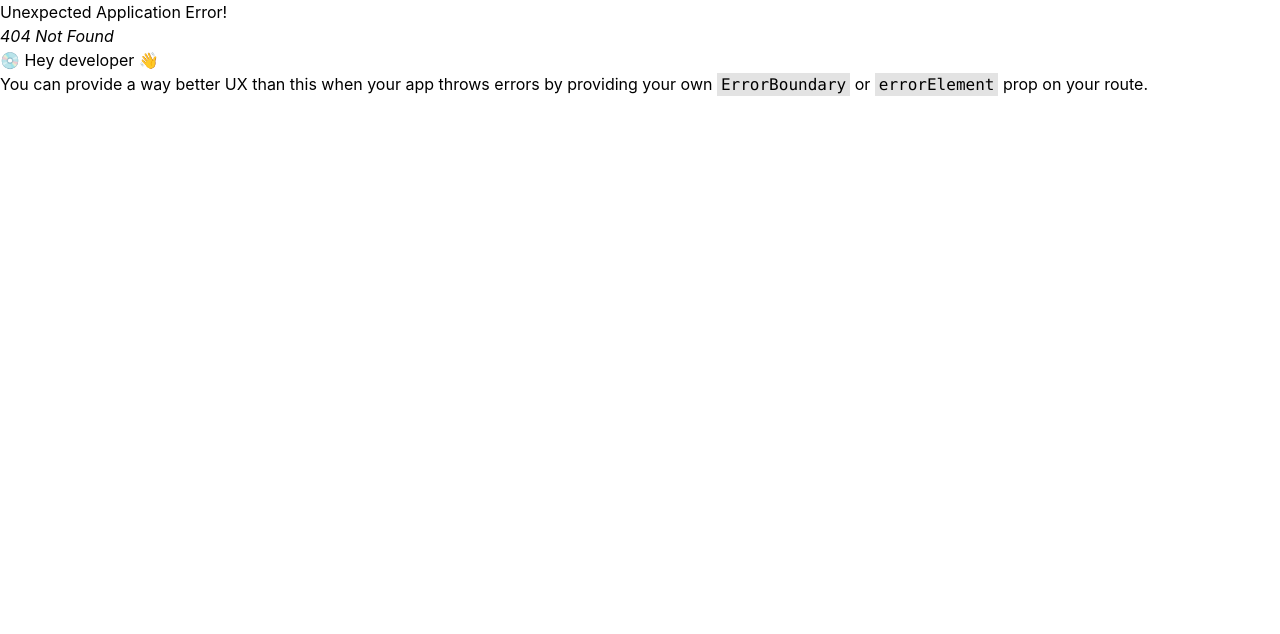
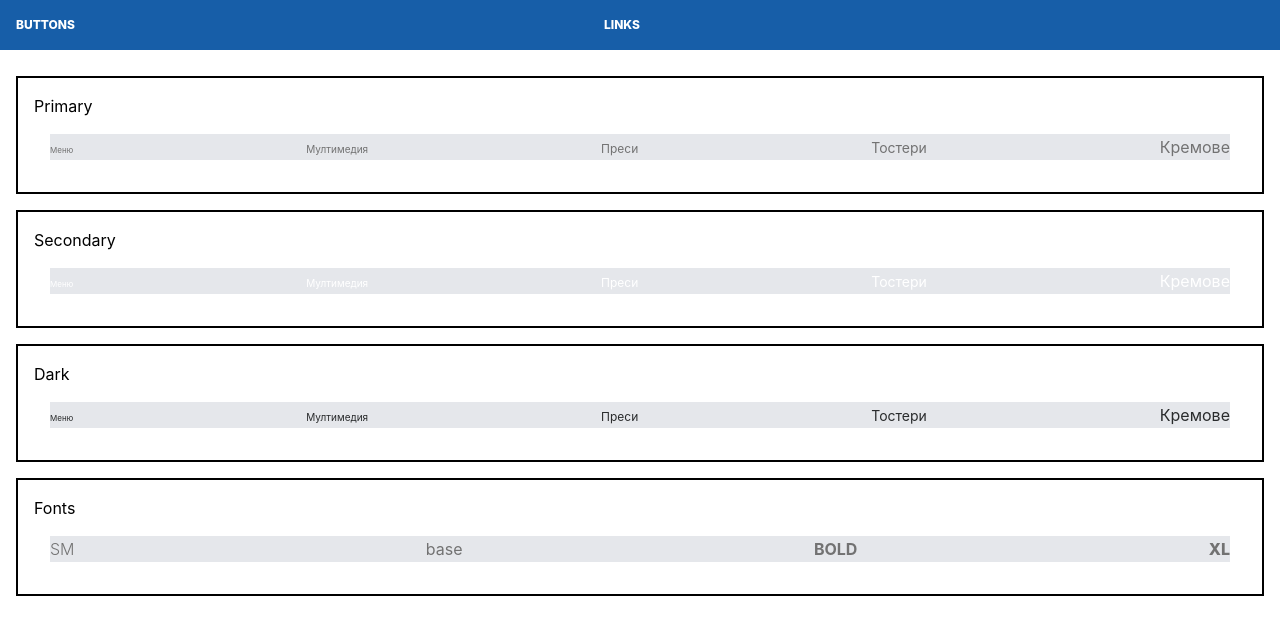
Before and after one commit to krasenDimitrov90/e-commerce, a React (Create React App) app: page /links in a window 1280 px wide. Before the commit this address had no page. Shown: the top 634 px of the page. Built offline with nearby package versions, Linux system fonts and the light colour scheme.

Commit message:
adding dark link button

```diff
--- a/src/App.js
+++ b/src/App.js
@@ -1,18 +1,34 @@
 import React from 'react';
 
-import { Router, RouterProvider ,createBrowserRouter } from 'react-router-dom';
+import { Router, RouterProvider, createBrowserRouter, NavLink, Outlet } from 'react-router-dom';
 
 import { ButtonTypes } from './components-renderer/ButtonTypes/ButtonTypes';
 import { LinkTypes } from './components-renderer/LinkTypes/LinkTypes';
+import { LinkButton } from './modules';
+
+const Layout = () => {
+
+  return (
+    <>
+      <div className='p-4 bg-blue-500 fixed top-0 w-full'>
+        <nav className='flex justify-between w-6/12'>
+          <LinkButton variant='secondary' font='xl' path='/buttons'>BUTTONS</LinkButton>
+          <LinkButton variant='secondary' font='xl' path='/links'>LINKS</LinkButton>
+        </nav>
+      </div>
+      <Outlet />
+    </>
+  );
+};
 
 const router = createBrowserRouter([
   {
     path: '/',
-    // element: <Layout />,
+    element: <Layout />,
     // errorElement: <ErrorPage />,
     children: [
-      { path: '/', element: <LinkTypes /> },
       { path: '/buttons', element: <ButtonTypes /> },
+      { path: '/links', element: <LinkTypes /> },
     ]
   }
 ]);
--- a/src/components-renderer/LinkTypes/LinkTypes.js
+++ b/src/components-renderer/LinkTypes/LinkTypes.js
@@ -11,7 +11,7 @@ export const LinkTypes = () => {
                 <div className={outContainerClass}>
                     <h1>Primary</h1>
                     <div className={innerContainerClass}>
-                        <LinkButton size='xs' path='https://www.shik.bg/search/%D0%BA%D1%80%D0%B5%D0%BC'>Меню</LinkButton>
+                        <LinkButton size='xs' path='/buttons'>Меню</LinkButton>
                         <LinkButton size='sm' path='/buttons'>Мултимедия</LinkButton>
                         <LinkButton size='base' path='/buttons'>Преси</LinkButton>
                         <LinkButton size='lg' path='/buttons'>Тостери</LinkButton>
@@ -35,6 +35,19 @@ export const LinkTypes = () => {
 
             <div>
                 <div className={outContainerClass}>
+                    <h1>Dark</h1>
+                    <div className={innerContainerClass}>
+                        <LinkButton variant='dark' size='xs' path='/buttons'>Меню</LinkButton>
+                        <LinkButton variant='dark' size='sm' path='/buttons'>Мултимедия</LinkButton>
+                        <LinkButton variant='dark' size='base' path='/buttons'>Преси</LinkButton>
+                        <LinkButton variant='dark' size='lg' path='/buttons'>Тостери</LinkButton>
+                        <LinkButton variant='dark' size='xl' path='/buttons'>Кремове</LinkButton>
+                    </div>
+                </div>
+            </div>
+
+            <div>
+                <div className={outContainerClass}>
                     <h1>Fonts</h1>
                     <div className={innerContainerClass}>
                         <LinkButton font='sm' size='xl' path='/buttons'>SM</LinkButton>
--- a/src/index.css
+++ b/src/index.css
@@ -12,6 +12,8 @@
 
 
 body {
+  padding-top: 60px;
+
   margin: 0;
   font-family: -apple-system, BlinkMacSystemFont, 'Segoe UI', 'Roboto', 'Oxygen',
     'Ubuntu', 'Cantarell', 'Fira Sans', 'Droid Sans', 'Helvetica Neue',
--- a/src/modules/Button/Button.styles.css
+++ b/src/modules/Button/Button.styles.css
@@ -26,7 +26,6 @@
 .btn-info {
     @apply bg-gray-400 text-dark-800 hover:bg-green-300 hover:text-white
 }
-
 .btn-dark {
     @apply bg-dark-800 text-white hover:bg-green-300
 }
@@ -53,8 +52,6 @@
 .btn-outline-dark {
     @apply border-2 border-dark-800 text-dark-800 hover:bg-dark-800 hover:text-white
 }
-
-
 .btn-outline-danger {
     @apply border-2 border-red-600 text-red-600 hover:bg-red-600 hover:text-white
 }
--- a/src/modules/LinkButton/LinkButton.js
+++ b/src/modules/LinkButton/LinkButton.js
@@ -34,6 +34,7 @@ LinkButton.variants = {
     variant: {
         primary: 'link-primary',
         secondary: 'link-secondary',
+        dark: 'link-dark',
     },
     size: {
         xs: 'link-xs',
--- a/src/modules/LinkButton/LinkButton.styles.css
+++ b/src/modules/LinkButton/LinkButton.styles.css
@@ -8,6 +8,10 @@
 
 .link-secondary {
     @apply text-white hover:text-green-300
+}
+
+.link-dark {
+    @apply text-dark-800 hover:text-green-300
 }
 
 /* <<<<< LINK SIZES >>>>> */
```
